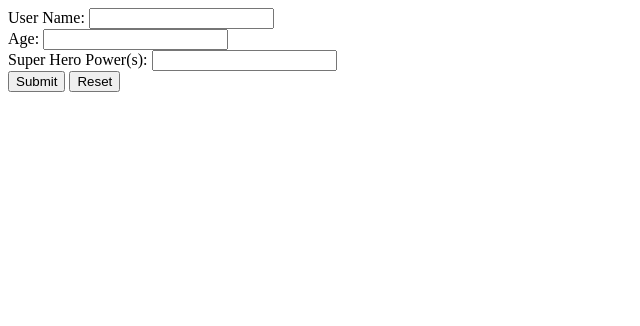
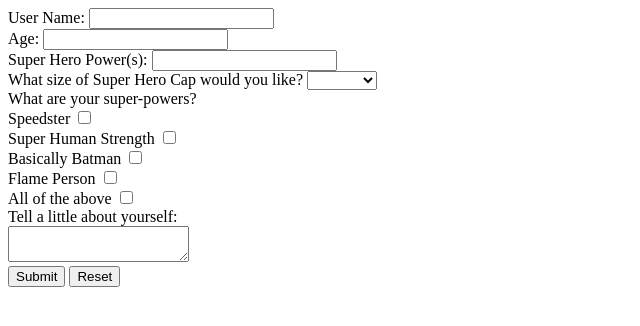
Before and after one commit to MaeDae11/Forms-Exercise, a plain HTML site: page index.html in a window 1280 px wide. Shown: the whole page, without its empty margins (0-640 px from the left). Drawn offline with Linux system fonts and the light colour scheme.

Commit message:
adds superpowers checklist and bio

```diff
--- a/index.html
+++ b/index.html
@@ -10,13 +10,47 @@
 
         <form action="http://localhost:5000" enctype="multipart/form-data" method="POST">
             <label for="user-name">User Name:</label>
-            <input id="user-name" type="text" name="user-name" value="">
+            <input id="user-name" type="text" name="user-name" value="" required>
             <br>
             <label for="age">Age:</label>
-            <input id="age" type="number" name="age" value="">
+            <input id="age" type="number" name="age" value="" required>
             <br>
             <label for="super-hero">Super Hero Power(s):</label>
             <input id="super-hero" type="text" name="power">
+            <br>
+            <label for+"cap-size">What size of Super Hero Cap would you like?</label>
+            <select id="cap-size" name="size">
+                <option></option>
+                <option value="1001">Small</option>
+                <option value="1002">Medium</option>
+                <option value="1003">Large</option>
+            </select>
+            <br>
+            <span>What are your super-powers?</span>
+            <br>
+            <label>Speedster
+                <input type="checkbox" name="speed" value="Speedster">
+            </label>
+            <br>
+            <label>Super Human Strength
+                <input type="checkbox" name="super-strength" value="Super Human Strength">
+            </label>
+            <br>
+            <label>Basically Batman
+                <input type="checkbox" name="batman" value="Batman Like Abilities">
+            </label>
+            <br>
+            <label>Flame Person
+                <input type="checkbox" name="flame" value="Flame Person">
+            </label>
+            <br>
+            <label>All of the above
+                <input type="checkbox" name="all" value="All Powers are had">
+            </label>
+            <br>
+            <span>Tell a little about yourself:</span>
+            <br>
+            <textarea name="Bio"></textarea>
             <br>
 
 
```
